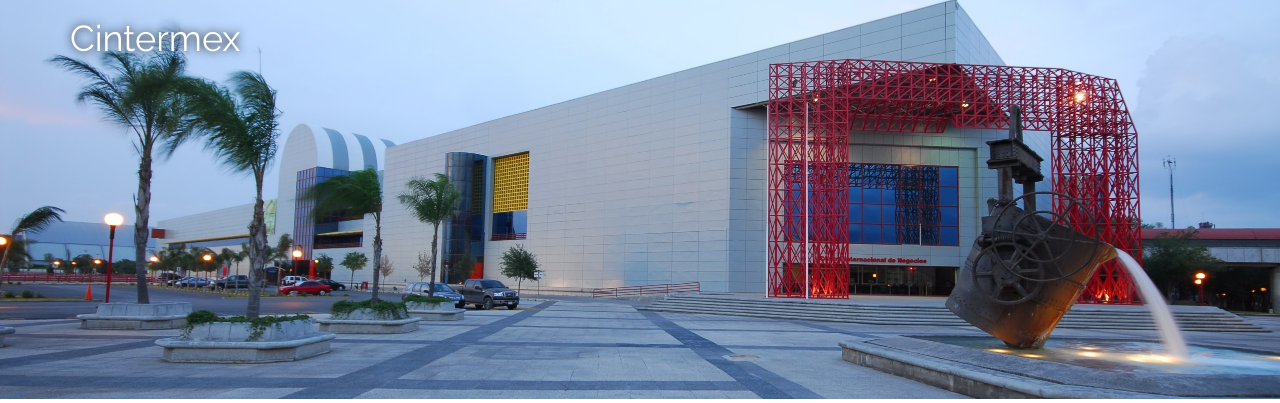
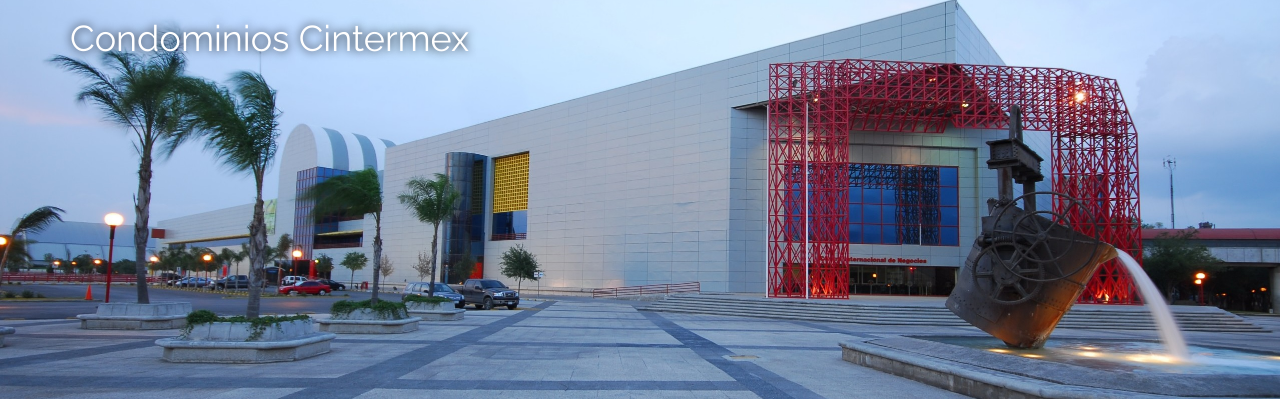
Before and after one commit to mpeyrotc/govector, a Django app: page / in a window 1280 px wide. Shown: the part 51-454 px from the top of the page. Run offline with Django 3.2, Linux system fonts and the light colour scheme; some libraries are stand-ins or nearby versions.

Commit message:
Cambio a titulo Condominios Cintermex

```diff
--- a/templates/index.html
+++ b/templates/index.html
@@ -15,7 +15,7 @@
         <div class="container">
             <div class="row">
                 <div class="col-lg-12">
-                    <h1 class="tagline">Cintermex</h1>
+                    <h1 class="tagline">Condominios Cintermex</h1>
                 </div>
             </div>
         </div>
```
